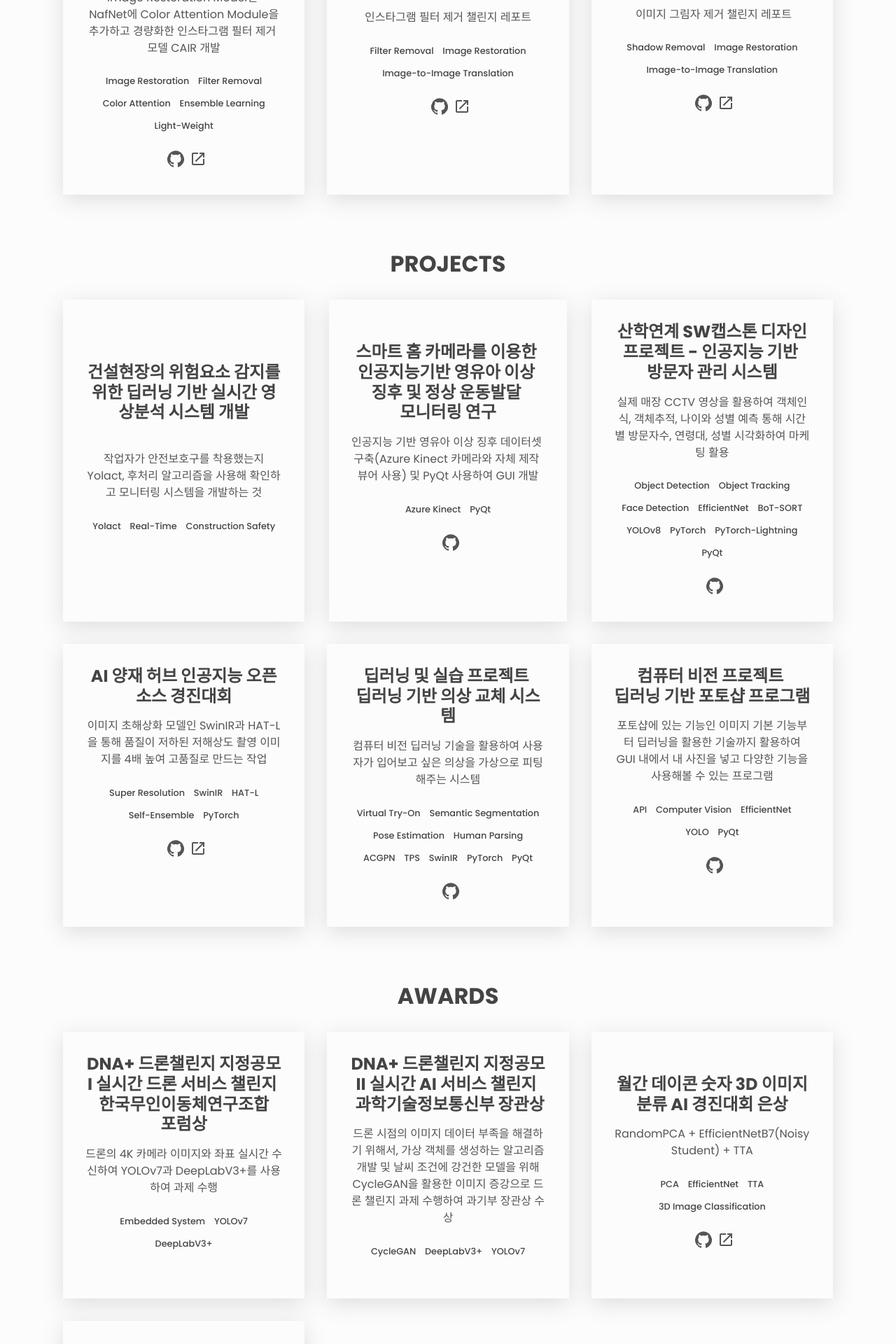
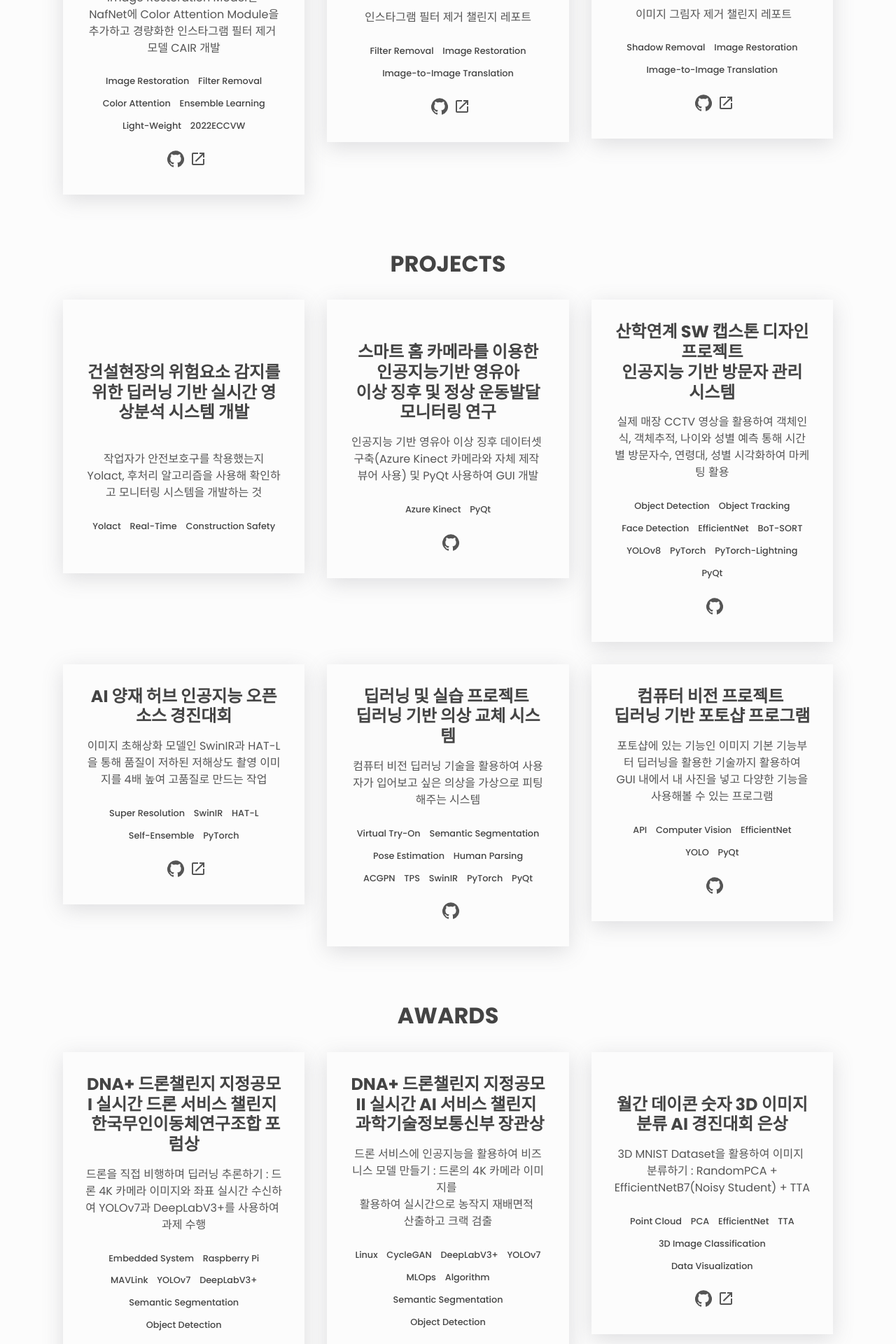
Before and after one commit to ohkingtaek/ohkingtaek.github.io, a React (Create React App) app: page / in a window 1280 px wide. Shown: the part 880-2800 px from the top of the page at 70% size. Built offline with nearby package versions, Linux system fonts and the light colour scheme.

Commit message:
add dialog and revise data

```diff
--- a/src/components/AwardContainer/AwardContainer.css
+++ b/src/components/AwardContainer/AwardContainer.css
@@ -5,6 +5,7 @@
     box-shadow: var(--shadow);
     transition: transform 0.2s linear;
     white-space: pre-wrap;
+    cursor: pointer;
   }
 
   .award:hover {
@@ -32,3 +33,33 @@
   .award .link--icon {
     margin-left: 0.5em;
   }
+
+.modal {
+  position: fixed;
+  top: 25%;
+  padding: 2em;
+  margin: 0 auto;
+  text-align: center;
+  box-shadow: var(--shadow);
+  transition: transform 0.2s linear;
+  white-space: pre-wrap;
+  background-color: #273a3e;
+  border: 2px solid white;
+  border-radius: 30px;
+}
+.modal__description {
+  margin-top: 1em;
+  margin-bottom: 0.4em;
+}
+
+.modal__role {
+  margin-top: 1.4em;
+  font-weight: 500;
+  font-size: 1.3rem;
+  color: var(--clr-fg-alt);
+}
+
+.modal__my_role {
+  margin-top: 1em;
+  margin-bottom: 2em;
+}
--- a/src/components/AwardContainer/AwardContainer.js
+++ b/src/components/AwardContainer/AwardContainer.js
@@ -1,12 +1,20 @@
+import { useRef } from "react";
 import uniqid from 'uniqid'
 import GitHubIcon from '@material-ui/icons/GitHub'
 import LaunchIcon from '@material-ui/icons/Launch'
 import './AwardContainer.css'
 
-const AwardContainer = ({ award }) => (
+function AwardContainer({ award }) {
+  const modalRef = useRef();
+
+  return (
+    <section>
+
       <div className='award'>
+        <div
+        onClick={() => modalRef.current.showModal()} aria-hidden="true"
+        >
           <h3>{award.name}</h3>
-
           <p className='award__description'>{award.description}</p>
           {award.stack && (
             <ul className='award__stack'>
@@ -17,7 +25,9 @@ const AwardContainer = ({ award }) => (
               ))}
             </ul>
           )}
+        </div>
 
+        <div>
           {award.sourceCode && (
             <a
               href={award.sourceCode}
@@ -38,6 +48,28 @@ const AwardContainer = ({ award }) => (
             </a>
           )}
         </div>
+      </div>
+
+      <div>
+        <dialog
+        ref={modalRef}
+        className='modal'
+        >
+          <h3>{award.name}</h3>
+          <p className='modal__description'>{award.detail_description}</p>
+          <p>수여일자 : {award.date_of_award}</p>
+          <p className="modal__role">나의 역할<br/></p>
+          <p className='modal__my_role'>{award.my_role}</p>
+
+          <button type='button'
+            onClick={() => modalRef.current.close()}
+          >
+            Close
+          </button>
+        </dialog>
+      </div>
+
+    </section>
   )
-
+}
 export default AwardContainer
--- a/src/components/Awards/Awards.js
+++ b/src/components/Awards/Awards.js
@@ -11,9 +11,9 @@ const Awards = () => {
             <h2 className='section__title'>Awards</h2>
 
             <div className='awards__grid'>
-            {awards.map((award) => (
-                <AwardContainer key={uniqid()} award={award} />
-            ))}
+                {awards.map((award) => (
+                    <AwardContainer key={uniqid()} award={award} />
+                ))}
             </div>
         </section>
     )
--- a/src/components/PaperContainer/PaperContainer.css
+++ b/src/components/PaperContainer/PaperContainer.css
@@ -5,6 +5,7 @@
     box-shadow: var(--shadow);
     transition: transform 0.2s linear;
     white-space: pre-wrap;
+    cursor: pointer;
   }
 
   .paper:hover {
@@ -32,3 +33,33 @@
   .paper .link--icon {
     margin-left: 0.5em;
   }
+
+.modal {
+    position: fixed;
+    top: 50%;
+    padding: 2em;
+    margin: 0 auto;
+    text-align: center;
+    box-shadow: var(--shadow);
+    transition: transform 0.2s linear;
+    white-space: pre-wrap;
+    background-color: #273a3e;
+    border: 2px solid white;
+    border-radius: 30px;
+}
+.modal__description {
+  margin-top: 1em;
+  margin-bottom: 0.4em;
+}
+
+.modal__role {
+  margin-top: 1.4em;
+  font-weight: 500;
+  font-size: 1.3rem;
+  color: var(--clr-fg-alt);
+}
+
+.modal__my_role {
+  margin-top: 1em;
+  margin-bottom: 2em;
+}
--- a/src/components/PaperContainer/PaperContainer.js
+++ b/src/components/PaperContainer/PaperContainer.js
@@ -1,12 +1,19 @@
+import { useRef } from "react";
 import uniqid from 'uniqid'
 import GitHubIcon from '@material-ui/icons/GitHub'
 import LaunchIcon from '@material-ui/icons/Launch'
 import './PaperContainer.css'
 
-const PaperContainer = ({ paper }) => (
+function PaperContainer({ paper }) {
+  const modalRef = useRef();
+
+  return (
+    <section>
       <div className='paper'>
+        <div
+        onClick={() => modalRef.current.showModal()} aria-hidden="true"
+        >
           <h3>{paper.name}</h3>
-
           <p className='paper__description'>{paper.description}</p>
           {paper.keywords && (
             <ul className='paper__stack'>
@@ -17,7 +24,9 @@ const PaperContainer = ({ paper }) => (
               ))}
             </ul>
           )}
+        </div>
 
+        <div>
           {paper.sourceCode && (
             <a
               href={paper.sourceCode}
@@ -38,6 +47,28 @@ const PaperContainer = ({ paper }) => (
             </a>
           )}
         </div>
+
+        <div>
+            <dialog
+            ref={modalRef}
+            className='modal'
+            >
+              <h3>{paper.name}</h3>
+              <p className='modal__description'>{paper.detail_description}</p>
+              <p>게재일자 : {paper.date_of_publish}</p>
+              <p className="modal__role">나의 역할<br/></p>
+              <p className='modal__my_role'>{paper.my_role}</p>
+
+              <button type='button'
+                onClick={() => modalRef.current.close()}
+              >
+                Close
+              </button>
+            </dialog>
+          </div>
+      </div>
+    </section>
   )
+}
 
 export default PaperContainer
--- a/src/components/ProjectContainer/ProjectContainer.css
+++ b/src/components/ProjectContainer/ProjectContainer.css
@@ -5,6 +5,7 @@
   box-shadow: var(--shadow);
   transition: transform 0.2s linear;
   white-space: pre-wrap;
+  cursor: pointer;
 }
 
 .project:hover {
@@ -32,3 +33,33 @@
 .project .link--icon {
   margin-left: 0.5em;
 }
+
+.modal {
+  position: fixed;
+  top: 50%;
+  padding: 2em;
+  margin: 0 auto;
+  text-align: center;
+  box-shadow: var(--shadow);
+  transition: transform 0.2s linear;
+  white-space: pre-wrap;
+  background-color: #273a3e;
+  border: 2px solid white;
+  border-radius: 30px;
+}
+.modal__description {
+margin-top: 1em;
+margin-bottom: 0.4em;
+}
+
+.modal__role {
+margin-top: 1.4em;
+font-weight: 500;
+font-size: 1.3rem;
+color: var(--clr-fg-alt);
+}
+
+.modal__my_role {
+margin-top: 1em;
+margin-bottom: 2em;
+}
--- a/src/components/ProjectContainer/ProjectContainer.js
+++ b/src/components/ProjectContainer/ProjectContainer.js
@@ -1,12 +1,19 @@
+import { useRef } from "react";
 import uniqid from 'uniqid'
 import GitHubIcon from '@material-ui/icons/GitHub'
 import LaunchIcon from '@material-ui/icons/Launch'
 import './ProjectContainer.css'
 
-const ProjectContainer = ({ project }) => (
+function ProjectContainer({ project }) {
+  const modalRef = useRef();
+
+  return (
+    <section>
       <div className='project'>
+        <div
+        onClick={() => modalRef.current.showModal()} aria-hidden="true"
+        >
         <h3>{project.name}</h3>
-
         <p className='project__description'>{project.description}</p>
         {project.stack && (
           <ul className='project__stack'>
@@ -17,7 +24,9 @@ const ProjectContainer = ({ project }) => (
             ))}
           </ul>
         )}
+        </div>
 
+        <div>
           {project.sourceCode && (
             <a
               href={project.sourceCode}
@@ -38,6 +47,29 @@ const ProjectContainer = ({ project }) => (
             </a>
           )}
           </div>
+        </div>
+
+        <div>
+          <dialog
+          ref={modalRef}
+          className='modal'
+          >
+            <h3>{project.name}</h3>
+            <p className='modal__description'>{project.detail_description}</p>
+            <p>프로젝트 수행 기간 : {project.project_duration}</p>
+            <p className="modal__role">나의 역할<br/></p>
+            <p className='modal__my_role'>{project.my_role}</p>
+
+            <button type='button'
+              onClick={() => modalRef.current.close()}
+              className="mx-auto px-5 py-2 w-full outline-none"
+            >
+              Close
+            </button>
+          </dialog>
+        </div>
+    </section>
   )
+}
 
 export default ProjectContainer
--- a/src/portfolio.js
+++ b/src/portfolio.js
@@ -20,15 +20,21 @@ const papers = [
     name: 'CAIR : Multi-Scale Color Attention Network for Instagram Filter Removal',
     description:
       'Image Restoration Model인 \nNafNet에 Color Attention Module을 추가하고 경량화한 인스타그램 필터 제거 \n모델 CAIR 개발',
-    keywords: ['Image Restoration', 'Filter Removal', 'Color Attention', 'Ensemble Learning', 'Light-Weight'],
+    detail_description: '세계 최고권위 컴퓨터 비전 학회 중 하나인 ECCV에 논문 게재\n필터링된 이미지를 원본으로 되돌리면 다양한 컴퓨터 비전 작업에 유용하고 정확도 상승\n 필터를 제거하기 위해 이미지 복구 SOTA 모델인 NAFNet을 사용하고 이미지의 색상 정보를 추출하는\n Color Attention Module을 추가하여 정확하고 빠르며 가벼운 CAIR을 제안\n 실험 결과 CAIR은 IFFI Dataset에서 기존 필터 제거 모델보다 PSNR 기준 3.69dB 높았고 약 11배 더 빠르며 2.4배 더 가벼움',
+    date_of_publish: '2023-02-16',
+    my_role:'CycleISP 논문을 참고하여 Color Attention Module을 사용하는 것을 제안하고 구현\n모델 훈련 및 논문 작성을 담당',
+    keywords: ['Image Restoration', 'Filter Removal', 'Color Attention', 'Ensemble Learning', 'Light-Weight', '2022ECCVW'],
     sourceCode: 'https://github.com/hnvlab-syu/CAIR',
     livePreview: 'https://arxiv.org/pdf/2208.14039.pdf',
   },
   {
-    name: '\nAim 2022 challenge on instagram filter removal: Methods and results',
+    name: '\nAIM 2022 challenge on instagram filter removal: Methods and results',
     description:
       '인스타그램 필터 제거 챌린지 레포트',
-      keywords: ['Filter Removal', 'Image Restoration', 'Image-to-Image Translation'],
+    detail_description: 'AIM 2022 Instagram Filter Removal Challenge에 CAIR 제안\n모델 구성, 학습 전략, 메커니즘에 대한 소개를 각 팀들이 만들어 합쳐 놓은 레포트',
+    date_of_publish: '2022-10-17',
+    my_role:'CycleISP 논문을 참고하여 Color Attention Module을 사용하는 것을 제안하고 구현',
+    keywords: ['Filter Removal', 'Image Restoration', 'Image-to-Image Translation'],
     sourceCode: 'https://github.com/hnvlab-syu/CAIR',
     livePreview: 'https://arxiv.org/pdf/2210.08997.pdf',
   },
@@ -36,7 +42,10 @@ const papers = [
     name: '\nNTIRE 2023 image shadow removal challenge report',
     description:
       '\n 이미지 그림자 제거 챌린지 레포트',
-      keywords: ['Shadow Removal', 'Image Restoration', 'Image-to-Image Translation'],
+      detail_description: 'NTIRE 2023 Image Shadow Removal Challenge에 CLAN 제안\n모델 구성, 학습 전략, 메커니즘에 대한 소개를 각 팀들이 만들어 합쳐 놓은 레포트\n기존에 개발한 CAIR을 사용하고 LAB채널 공간을 활용한 Luminance Attention Module을 구성한 후\n Color Attention Moudule과 융합하여 Feature Fusion한 CLAN을 사용하여 높은 성능을 도출\n대회 4등',
+    date_of_publish: '2023-06-12',
+    my_role:'색 공간을 변형하고 활용하는 실험 주도\nLuminance 색 채널에 집중하여 모듈 개발\nFeature Fusion 코드 구현',
+    keywords: ['Shadow Removal', 'Image Restoration', 'Image-to-Image Translation'],
     sourceCode: 'https://github.com/hnvlab-syu/CLAN',
     livePreview: 'https://openaccess.thecvf.com/content/CVPR2023W/NTIRE/papers/Vasluianu_NTIRE_2023_Image_Shadow_Removal_Challenge_Report_CVPRW_2023_paper.pdf',
   },
@@ -47,19 +56,28 @@ const projects = [
     name: '\n\n건설현장의 위험요소 감지를 위한 딥러닝 기반 실시간 영상분석 시스템 개발',
     description:
       '\n작업자가 안전보호구를 착용했는지 Yolact, 후처리 알고리즘을 사용해 확인하고 모니터링 시스템을 개발하는 것',
+    detail_description: '',
+    project_duration: '2022.03.01 ~ 2023.02.28',
+    my_role:'딥러닝 모형 학습 및 추론 실험 & 모델 성능 향상',
     stack: ['Yolact', 'Real-Time', 'Construction Safety'],
   },
   {
-    name: '\n스마트 홈 카메라를 이용한 \n인공지능기반 영유아 이상 \n징후 및 정상 운동발달 \n모니터링 연구',
+    name: '\n스마트 홈 카메라를 이용한 인공지능기반 영유아\n이상 징후 및 정상 운동발달 모니터링 연구',
     description:
       '인공지능 기반 영유아 이상 징후 데이터셋 \n구축(Azure Kinect 카메라와 자체 제작 \n뷰어 사용) 및 PyQt 사용하여 GUI 개발',
+    detail_description: '',
+    project_duration: '2022.06.01 ~ 2024.02.29',
+    my_role:'데이터셋 구축 & GUI 개발 & 딥러닝 모델 개발',
     stack: ['Azure Kinect', 'PyQt'],
     sourceCode: 'https://github.com/patrashu/pykinect-recorder',
   },
   {
-    name: '산학연계 SW캡스톤 디자인 프로젝트 - 인공지능 기반 \n방문자 관리 시스템',
+    name: '산학연계 SW 캡스톤 디자인 프로젝트\n인공지능 기반 방문자 관리 시스템',
     description:
       '실제 매장 CCTV 영상을 활용하여 객체인식, 객체추적, 나이와 성별 예측 통해 시간별 방문자수, 연령대, 성별 시각화하여 마케팅 활용',
+    detail_description: '',
+    project_duration: '2023.03.02 ~ 2023.06.21',
+    my_role:'딥러닝 모델 학습 및 추론',
     stack: ['Object Detection', 'Object Tracking', 'Face Detection', 'EfficientNet', 'BoT-SORT', 'YOLOv8', 'PyTorch', 'PyTorch-Lightning', 'PyQt'],
     sourceCode: 'https://github.com/patrashu/cnai',
     livePreview: '',
@@ -68,6 +86,9 @@ const projects = [
     name: 'AI 양재 허브 인공지능 오픈소스 경진대회',
     description:
       '이미지 초해상화 모델인 SwinIR과 HAT-L을 통해 품질이 저하된 저해상도 촬영 이미지를 4배 높여 고품질로 만드는 작업',
+    detail_description: '',
+    project_duration: '',
+    my_role:'',
     stack: ['Super Resolution', 'SwinIR', 'HAT-L', 'Self-Ensemble', 'PyTorch'],
     sourceCode: 'https://github.com/ohkingtaek/Dacon_Super_Resolution',
     livePreview: 'https://dacon.io/competitions/official/235977/codeshare/6900?page=1&dtype=recent',
@@ -76,6 +97,9 @@ const projects = [
     name: '딥러닝 및 실습 프로젝트 \n딥러닝 기반 의상 교체 시스템',
     description:
       '컴퓨터 비전 딥러닝 기술을 활용하여 사용자가 입어보고 싶은 의상을 가상으로 피팅해주는 시스템',
+    detail_description: '',
+    project_duration: '',
+    my_role:'',
     stack: ['Virtual Try-On', 'Semantic Segmentation', 'Pose Estimation', 'Human Parsing', 'ACGPN', 'TPS', 'SwinIR', 'PyTorch', 'PyQt'],
     sourceCode: 'https://github.com/patrashu/clothes_matching',
     livePreview: '',
@@ -84,6 +108,9 @@ const projects = [
     name: '컴퓨터 비전 프로젝트 \n딥러닝 기반 포토샵 프로그램',
     description:
       '포토샵에 있는 기능인 이미지 기본 기능부터 딥러닝을 활용한 기술까지 활용하여 GUI 내에서 내 사진을 넣고 다양한 기능을 사용해볼 수 있는 프로그램',
+    detail_description: '',
+    project_duration: '',
+    my_role:'',
     stack: ['API', 'Computer Vision', 'EfficientNet', 'YOLO', 'PyQt'],
     sourceCode: 'https://github.com/ohkingtaek/Pyside_Photoshop',
     livePreview: '',
@@ -92,34 +119,46 @@ const projects = [
 
 const awards = [
   {
-    name: 'DNA+ 드론챌린지 지정공모I 실시간 드론 서비스 챌린지 \n 한국무인이동체연구조합 \n포럼상',
+    name: 'DNA+ 드론챌린지 지정공모I 실시간 드론 서비스 챌린지 \n 한국무인이동체연구조합 포럼상',
     description:
-      '드론의 4K 카메라 이미지와 좌표 실시간 수신하여 YOLOv7과 DeepLabV3+를 사용하여 과제 수행',
-    stack: ['Embedded System', 'YOLOv7', 'DeepLabV3+'],
+      '드론을 직접 비행하며 딥러닝 추론하기 : 드론 4K 카메라 이미지와 좌표 실시간 수신하여 YOLOv7과 DeepLabV3+를 사용하여 \n과제 수행',
+    detail_description: 'ETRI에서 주최한 DNA+드론 챌린지에서 대한드론응급협회 팀과 협력하여\n 실시간으로 드론의 임무 컴퓨터, 딥러닝 추론용 컴퓨터를 5G 네트워크로 연결\n드론 카메라로 찍은 이미지와 메타 데이터를 전처리하여 임무 컴퓨터, 딥러닝\n추론용 컴퓨터까지 지연시간 없이 전달하여 딥러닝 모델을 통해 추론',
+    date_of_award: '2022-11-29',
+    my_role: '실시간 드론 좌표 수신 및 전처리 쉘 스크립트 작성\n YOLOv7 학습 및 모니터링',
+    stack: ['Embedded System', 'Raspberry Pi', 'MAVLink', 'YOLOv7', 'DeepLabV3+', 'Semantic Segmentation', 'Object Detection'],
     sourceCode: '',
     livePreview: '',
   },
   {
     name: 'DNA+ 드론챌린지 지정공모II 실시간 AI 서비스 챌린지 \n 과학기술정보통신부 장관상',
     description:
-      '드론 시점의 이미지 데이터 부족을 해결하기 위해서, 가상 객체를 생성하는 알고리즘 개발 및 날씨 조건에 강건한 모델을 위해 CycleGAN을 활용한 이미지 증강으로 드론 챌린지 과제 수행하여 과기부 장관상 수상',
-    stack: ['CycleGAN', 'DeepLabV3+', 'YOLOv7'],
+      '드론 서비스에 인공지능을 활용하여 비즈니스 모델 만들기 : 드론의 4K 카메라 이미지를 \n활용하여 실시간으로 농작지 재배면적 \n산출하고 크랙 검출',
+    detail_description: 'ETRI에서 주최한 DNA+드론 챌린지에서 농작물 재배 모형 개발 및 면적 산출\n 알고리즘 개발을 목표로 함. 드론 시점의 이미지 데이터 부족을 해결하기 위해서\n 가상 객체를 생성하는 알고리즘 개발 날씨 조건에 강건한 모델을 위해 CycleGAN을\n활용한 이미지 증강으로 드론 챌린지 과제 수행하여 과학기술정보통신부 장관상 수상',
+    date_of_award: '2022-11-29',
+    my_role: 'MLOps에 따른 데이터 구축+정제+EDA 진행 후 DeepLabV3+통한 학습 및 모니터링\n면적 산출 후처리 알고리즘 개발',
+    stack: ['Linux', 'CycleGAN', 'DeepLabV3+', 'YOLOv7', 'MLOps', 'Algorithm', 'Semantic Segmentation', 'Object Detection'],
     sourceCode: '',
     livePreview: '',
   },
   {
     name: '\n월간 데이콘 숫자 3D 이미지 분류 AI 경진대회 은상',
     description:
-      'RandomPCA + EfficientNetB7(Noisy Student) + TTA',
-    stack: ['PCA', 'EfficientNet', 'TTA', '3D Image Classification'],
+      '3D MNIST Dataset을 활용하여 이미지 \n분류하기 : RandomPCA + EfficientNetB7(Noisy Student) + TTA',
+    detail_description: '3D MNIST인 숫자 손글씨 이미지를 활용하여 숫자 분류하기 \n데이터에 RandomPCA를 사용하여 차원 축소 후\n EfficientNetB7 (Noisy Student) 모델을 활용하여 학습\n TTA 전략 사용하여 대회 2등',
+    date_of_award: '2022-10-19',
+    my_role: 'PCA 실험하여 데이터 분석 \n데이터 어그멘테이션 적용',
+    stack: ['Point Cloud', 'PCA', 'EfficientNet', 'TTA', '3D Image Classification', 'Data Visualization'],
     sourceCode: 'https://dacon.io/competitions/official/235951/codeshare/6637?page=1&dtype=recent',
     livePreview: 'https://dacon.io/competitions/official/235951/overview/description',
   },
   {
-    name: '제 3회 삼육대학교 캡스톤디자인 경진대회 장려상 ',
+    name: '제 3회 삼육대학교 캡스톤디자인 경진대회 장려상',
     description:
       '아두이노와 온도 센서를 활용하여 얼굴인식 하면 사람의 체온를 확인할 수 있는 장치 개발',
-    stack: ['Embedded System', 'Face Detection', 'Arduino'],
+    detail_description: '코로나 19 시기 비대면 체온 측정이 중요할 시기\n웹캠을 통해 사람의 얼굴을 인식하면 아두이노의 적외선 센서를 사용하여\n블루투스 모듈로 사람의 체온을 컴퓨터로 받아와 체온 측정하는 장치',
+    date_of_award: '2021-12-10',
+    my_role: 'RetinaNet을 활용하여 사람의 얼굴 인식하는 모형 추론',
+    stack: ['Embedded System', 'Arduino', 'RetinaNet', 'Face Detection'],
     sourceCode: '',
     livePreview: '',
   },
@@ -142,6 +181,7 @@ const skills = [
   'Slack',
   'Git',
   'Docker',
+  'MLOps'
 ]
 
 const contacts = [
```
Also changed, not shown: .eslintrc.json, src/components/Details/Details.js (added). Lines whose indentation alone changed are shown as unchanged.
